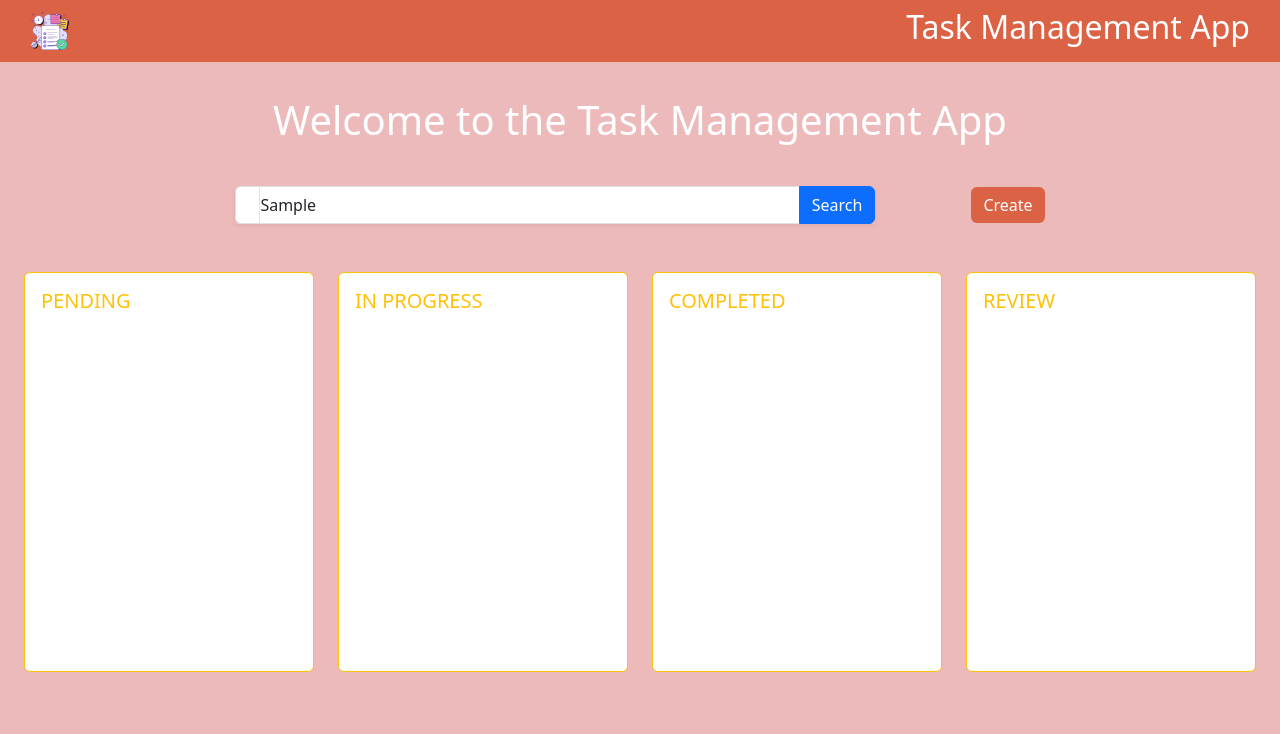
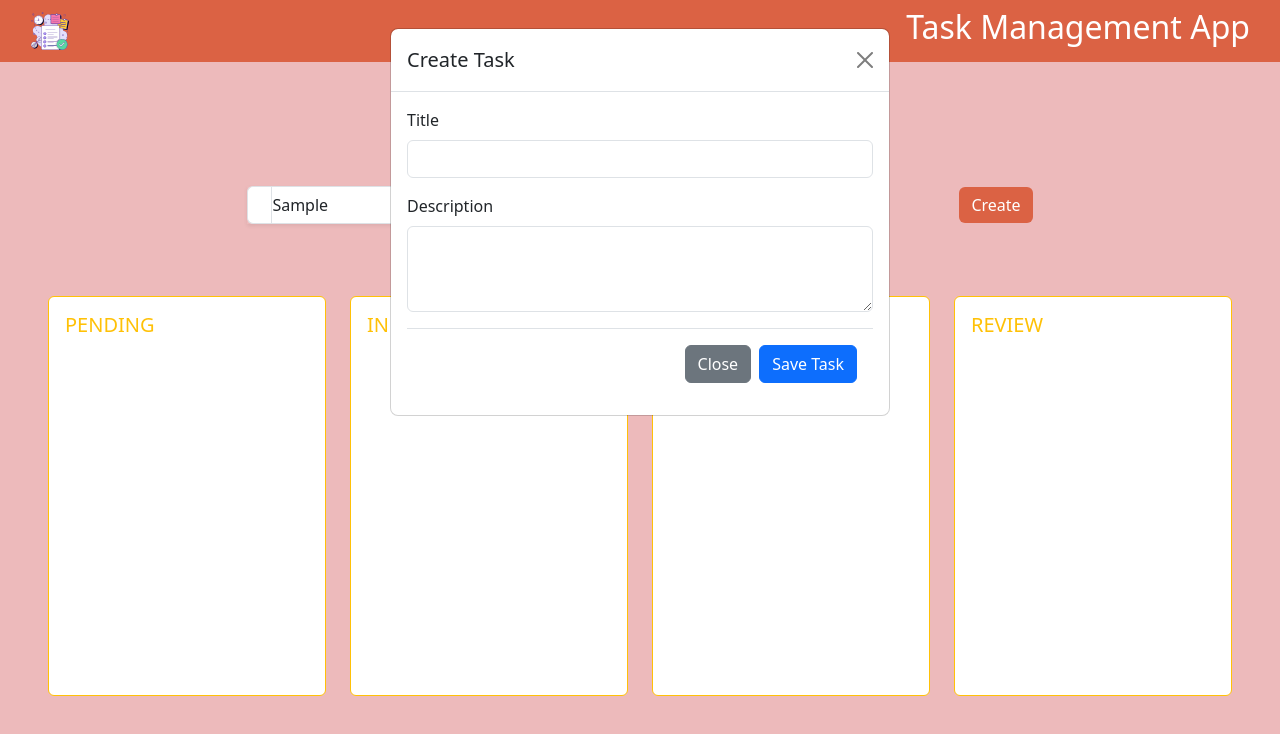
Before and after one commit to Bushrasidd/TaskManagement-frontend, a React (Vite) app: page / in a window 1280 px wide. Both pictures are taken after typing "Sample" into the empty fields and a click on the button "Create". Shown: the top 734 px of the page. Built offline with nearby package versions, Linux system fonts and the light colour scheme.

Commit message:
Add modal for creating tasks with form handling and state management

```diff
--- a/src/App.jsx
+++ b/src/App.jsx
@@ -5,6 +5,16 @@ import Navbar from './Components/Navbar/Navbar';
 import SearchBar from './Components/SearchBar';
 
 function App() {
+  const [showModel, setShowModel] = useState(false);
+
+  const handleCloseModel = () => {
+    setShowModel(false);
+    console.log("Model closed");
+  }
+  const handleOpenModel = () => {
+    setShowModel(true);
+    console.log("Model opened");
+  }
   const handleSearchAction = (searchTerm) => {
     console.log("Searching for:", searchTerm);
   };
@@ -14,33 +24,33 @@ function App() {
       <Navbar />
       <main className='content-area'>
         <div className='d-flex justify-content-center align-items-center mt-4'>
-        <h1>Welcome to the Task Management App</h1>
+        <h1>Task Management App</h1>
         </div>
-        <div className='d-flex justify-content-center align-items-center mt-4 gap-5'>
+        <div className='d-flex flex-column flex-md-row justify-content-center align-items-center mt-4 gap-md-5'>
           <SearchBar onSearch={handleSearchAction} />
-          <button className='btn create-btn ms-5'>Create</button>
+          <button className='btn create-btn ms-4' onClick={handleOpenModel}>Create</button>
         </div>
-        <div className='container-fluid p-4 mt-4'>
-          <div className="row">
-            <div className="col-12 col-lg-3">
+        <div className='container-fluid p-5 mt-4'>
+          <div className="row g-4">
+            <div className="col-12 col-md-6 col-lg-3">
               <div className="card border-warning p-3" style={{ minHeight: "400px"}}>
             <h5 className="text-warning">PENDING</h5>
             {/* <div className="border p-2 mt-2">Pending</div> */}
           </div>
         </div>
-          <div className="col-12 col-lg-3">
+          <div className="col-12 col-md-6 col-lg-3">
               <div className="card border-warning p-3" style={{ minHeight: "400px" }}>
             <h5 className="text-warning ">IN PROGRESS</h5>
             {/* <div className="border p-2 mt-2">In-progress</div> */}
           </div>
         </div>
-          <div className="col-12 col-lg-3">
+          <div className="col-12 col-md-6 col-lg-3">
               <div className="card border-warning p-3" style={{ minHeight: "400px" }}>
             <h5 className="text-warning">COMPLETED</h5>
             {/* <div className="border p-2 mt-2">Completed</div> */}
           </div>
         </div>
-          <div className="col-12 col-lg-3">
+          <div className="col-12 col-md-6 col-lg-3">
               <div className="card border-warning p-3" style={{ minHeight: "400px" }}>
             <h5 className="text-warning">REVIEW</h5>
             {/* <div className="border p-2 mt-2">Review</div> */}
@@ -49,7 +59,42 @@ function App() {
         </div>
         </div>
         </main>
-        </div>
+        {showModel && (
+        <div className="modal fade show d-block" tabIndex="-1" role="dialog" aria-modal="true">
+            <div className="modal-dialog" role="document">
+              <div className="modal-content">
+                <div className="modal-header">
+                  <h5 className="modal-title">Create Task</h5>
+                  <button type="button" className="btn-close" aria-label="Close" onClick={handleCloseModel}></button>
+                </div>
+                <div className="modal-body">
+                  <form onSubmit={(e) => {
+                    e.preventDefault();
+                    const data = new FormData(e.target);
+                    const task = { title: data.get('title'), description: data.get('description') };
+                    console.log('Create task', task);
+                    handleCloseModel();
+                  }}>
+                    <div className="mb-3">
+                      <label className="form-label">Title</label>
+                      <input name="title" type="text" className="form-control" required />
+                    </div>
+                    <div className="mb-3">
+                      <label className="form-label">Description</label>
+                      <textarea name="description" className="form-control" rows="3" />
+                    </div>
+                      <div className="modal-footer">
+                      <button type="button" className="btn btn-secondary" onClick={handleCloseModel}>Close</button>
+                      <button type="submit" className="btn btn-primary">Save Task</button>
+                    </div>
+                  </form>
+                </div>
+              </div>
+            </div>
+          </div>
+        )}
+
+      </div>
     </Router>
   );
 }
```
